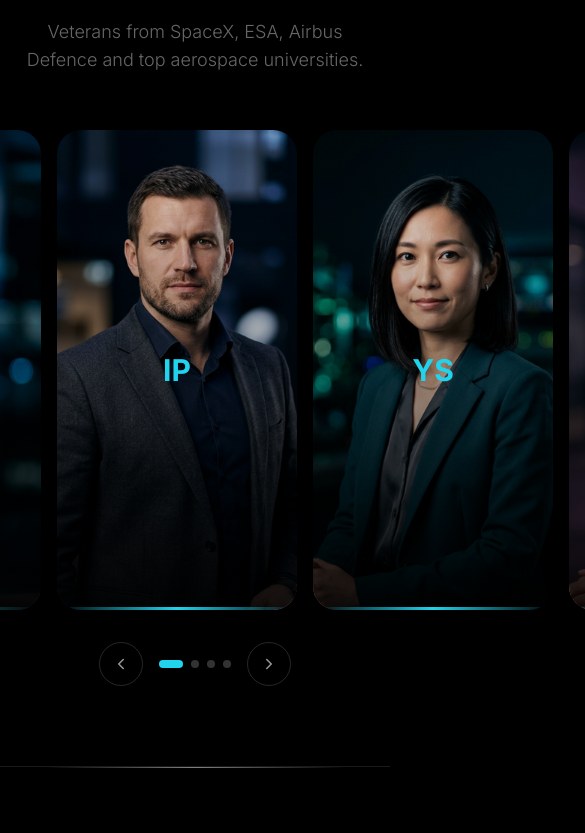
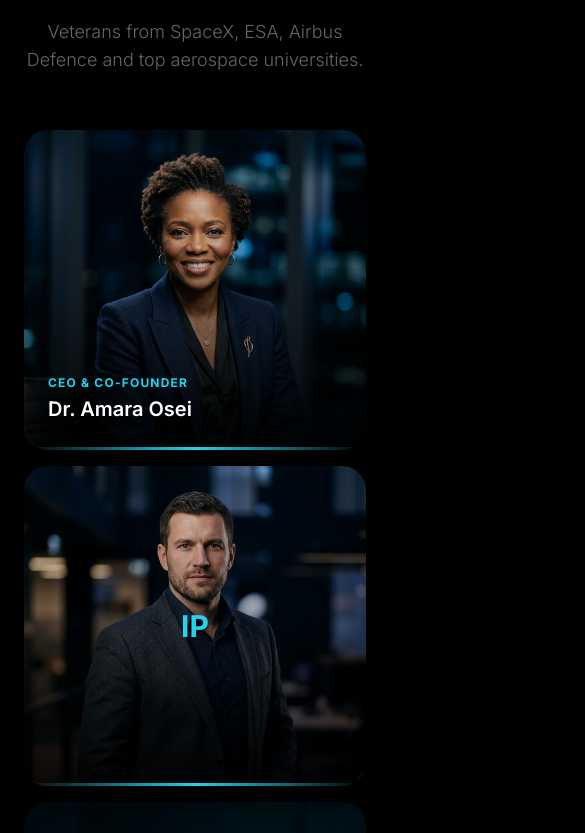
Before and after one commit to kamilbatorowicz/OrbitLink-website, a React (Vite) app: page /about in a window 390 px wide. Shown: the part 1760-2593 px from the top of the page, 585 px wide, since content can reach past the window. Built offline with nearby package versions, Linux system fonts and the light colour scheme.

Commit message:
Refine mobile responsiveness Phase 3: Fix text visibility and TeamSection stacking

```diff
--- a/src/App.tsx
+++ b/src/App.tsx
@@ -173,7 +173,10 @@ export default function App() {
         </div>
         <div className="max-w-7xl mx-auto w-full relative z-10">
           <motion.div
-            style={{ y: yInfraText, opacity: opacityInfraText }}
+            style={{
+              y: yInfraText,
+              opacity: typeof window !== 'undefined' && window.innerWidth < 768 ? 1 : opacityInfraText
+            }}
             className="text-center mb-16 md:mb-20"
           >
             <h2 className="text-3xl md:text-5xl font-medium tracking-tight text-white mb-10">
@@ -214,7 +217,7 @@ export default function App() {
                 ></motion.span>
               </span>
             </h2>
-            <p className="max-w-2xl mx-auto text-white md:text-white/95 text-lg md:text-xl font-light leading-relaxed px-4">
+            <p className="max-w-2xl mx-auto text-white md:text-white/95 text-lg md:text-xl font-light leading-relaxed px-4 opacity-100">
               Our constellation of low-earth orbit satellites provides unparalleled bandwidth and reliability, seamlessly bridging the gap between continents.
             </p>
           </motion.div>
@@ -433,22 +436,22 @@ export default function App() {
                   whileInView={{ opacity: 1, y: 0 }}
                   viewport={{ once: true }}
                   transition={{ duration: 0.6, delay: 0.35 }}
-                  className="grid grid-cols-2 gap-2 md:gap-4"
+                  className="grid grid-cols-2 gap-2 md:gap-4 mt-8 w-full max-w-sm mx-auto lg:mx-0 lg:flex"
                 >
                   <Link to="/contact" className="w-full lg:w-auto">
                     <motion.button
                       whileHover={{ scale: 1.04, y: -2 }}
                       whileTap={{ scale: 0.97 }}
-                      className="w-full bg-white text-black px-4 md:px-10 py-3.5 md:py-4 rounded-full text-sm md:text-base font-bold flex items-center justify-center gap-2 drop-shadow-[0_0_20px_rgba(255,255,255,0.3)] whitespace-nowrap"
+                      className="w-full bg-white text-black px-4 md:px-10 py-3.5 md:py-4 rounded-full text-[13px] md:text-base font-bold flex items-center justify-center gap-1.5 md:gap-2 drop-shadow-[0_0_20px_rgba(255,255,255,0.3)] whitespace-nowrap"
                     >
-                      Explore <ArrowRight className="w-4 h-4 hidden sm:block" />
+                      Explore <ArrowRight className="w-3.5 h-3.5 md:w-4 md:h-4 hidden sm:block" />
                     </motion.button>
                   </Link>
                   <Link to="/contact" className="w-full lg:w-auto">
                     <motion.button
                       whileHover={{ scale: 1.04, y: -2 }}
                       whileTap={{ scale: 0.97 }}
-                      className="w-full px-4 md:px-10 py-3.5 md:py-4 rounded-full text-sm md:text-base font-bold border border-white/20 hover:bg-white/10 transition-all bg-[#0a0a0a]/50 backdrop-blur-md text-white text-center whitespace-nowrap"
+                      className="w-full px-4 md:px-10 py-3.5 md:py-4 rounded-full text-[13px] md:text-base font-bold border border-white/20 hover:bg-white/10 transition-all bg-[#0a0a0a]/50 backdrop-blur-md text-white text-center whitespace-nowrap"
                     >
                       Contact
                     </motion.button>
--- a/src/components/AboutPage.tsx
+++ b/src/components/AboutPage.tsx
@@ -54,14 +54,18 @@ function TeamSection() {
                 </p>
             </motion.div>
 
-            {/* Accordion cards row — centered */}
-            <div className="flex gap-4 h-[480px] justify-center">
-                {team.map((member, i) => (
+            {/* Accordion cards row — responsive stacking on mobile */}
+            <div className="flex flex-col md:flex-row gap-4 h-auto md:h-[480px] justify-center items-center">
+                {team.map((member, i) => {
+                    const isActive = activeIdx === i;
+
+                    return (
                         <motion.div
                             key={member.name}
-                        className="relative rounded-3xl overflow-hidden cursor-pointer flex-shrink-0"
+                            className="relative rounded-3xl overflow-hidden cursor-pointer w-full md:flex-shrink-0"
                             animate={{
-                            width: activeIdx === i ? 460 : 240,
+                                width: typeof window !== 'undefined' && window.innerWidth < 768 ? "100%" : (isActive ? 460 : 240),
+                                height: typeof window !== 'undefined' && window.innerWidth < 768 ? 320 : "100%",
                             }}
                             transition={{ duration: 0.5, ease: [0.4, 0, 0.2, 1] }}
                             onHoverStart={() => setHovered(i)}
@@ -82,7 +86,7 @@ function TeamSection() {
                             <motion.div
                                 className="absolute top-1/2 left-1/2 -translate-x-1/2 -translate-y-1/2 text-3xl font-bold pointer-events-none"
                                 style={{ color: member.accent }}
-                            animate={{ opacity: activeIdx === i ? 0 : 1, scale: activeIdx === i ? 0.8 : 1 }}
+                                animate={{ opacity: isActive ? 0 : 1, scale: isActive ? 0.8 : 1 }}
                                 transition={{ duration: 0.3 }}
                             >
                                 {member.initials}
@@ -91,8 +95,8 @@ function TeamSection() {
                             {/* Name + role — revealed on expand */}
                             <motion.div
                                 className="absolute bottom-7 left-6 right-6 pointer-events-none"
-                            animate={{ opacity: activeIdx === i ? 1 : 0, y: activeIdx === i ? 0 : 10 }}
-                            transition={{ duration: 0.3, delay: activeIdx === i ? 0.15 : 0 }}
+                                animate={{ opacity: isActive ? 1 : 0, y: isActive ? 0 : 10 }}
+                                transition={{ duration: 0.3, delay: isActive ? 0.15 : 0 }}
                             >
                                 <div
                                     className="text-xs font-bold uppercase tracking-widest mb-1.5"
@@ -111,7 +115,8 @@ function TeamSection() {
                                 style={{ background: `linear-gradient(90deg, transparent, ${member.accent}, transparent)` }}
                             />
                         </motion.div>
-                ))}
+                    );
+                })}
             </div>
 
             {/* Arrow navigation */}
```
Lines whose indentation alone changed are shown as unchanged.
